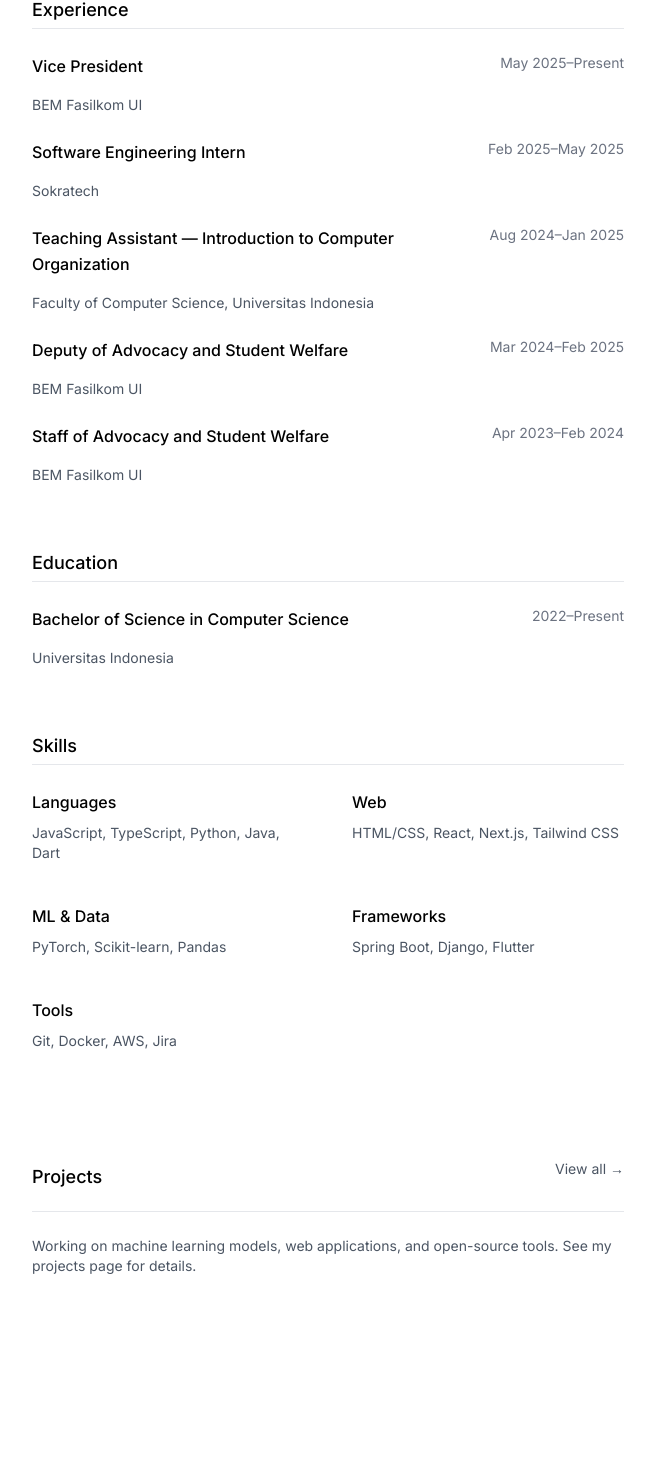
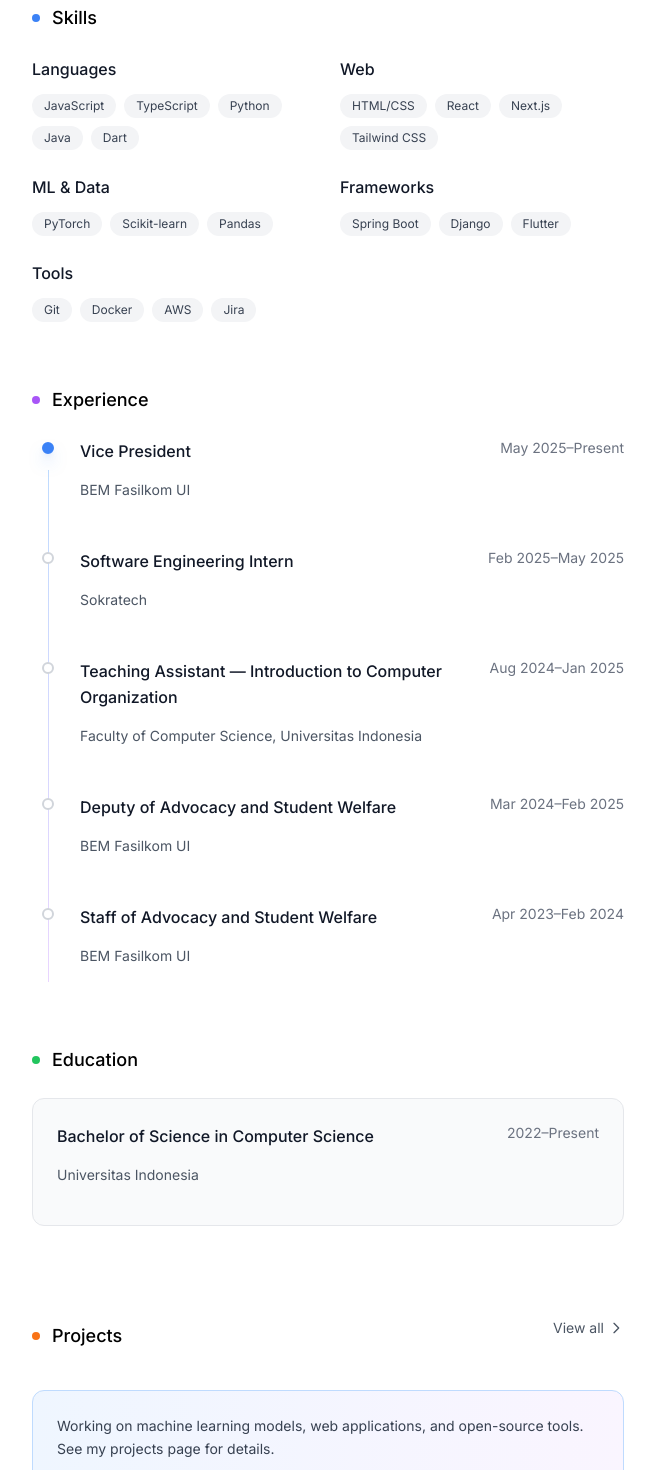
Before and after one commit to wahyuhiddayat/wahyuht, a Next.js app: page / in a window 1280 px wide. Shown: the part 396-1866 px from the top of the page, without its empty margins (312-967 px from the left). Built offline with nearby package versions, Linux system fonts and the light colour scheme.

Commit message:
enhance the UI

```diff
--- a/src/app/page.tsx
+++ b/src/app/page.tsx
@@ -4,133 +4,223 @@ export default function Home() {
   return (
     <div className="max-w-2xl mx-auto px-6 pt-32 pb-16">
       {/* Header */}
-      <header className="mb-16">
-        <h1 className="text-2xl font-bold mb-1">Wahyu Hidayat</h1>
-        <p className="text-gray-600 dark:text-gray-300 mb-5">
+      <header className="mb-16 relative">
+        <div className="absolute -left-6 top-0 w-1 h-24 bg-gradient-to-b from-blue-500 to-purple-600 rounded-full opacity-80"></div>
+
+        <div className="pl-6">
+          <h1 className="text-2xl font-bold mb-1 bg-gradient-to-r from-gray-900 to-gray-600 dark:from-white dark:to-gray-300 bg-clip-text text-transparent">
+            Wahyu Hidayat
+          </h1>
+          <p className="text-gray-600 dark:text-gray-300 mb-5 leading-relaxed">
             Computer Science student at Universitas Indonesia, passionate about AI, ML, and software engineering.
           </p>
-        <p className="text-sm text-gray-600 dark:text-gray-300">
+          <p className="text-sm text-gray-600 dark:text-gray-300 leading-relaxed">
             My journey started with web development and grew into a deeper interest in data, machine learning, and deep learning.
             I enjoy building intelligent systems and exploring new tools — often while working from cozy coffee shops.
           </p>
+        </div>
       </header>
+
+      {/* Skills */}
+      <section className="mb-16">
+        <h2 className="text-lg font-medium mb-6 flex items-center">
+          <span className="w-2 h-2 bg-blue-500 rounded-full mr-3"></span>
+          Skills
+        </h2>
+
+        <div className="grid grid-cols-1 sm:grid-cols-2 gap-6">
+          <div className="group">
+            <p className="font-medium mb-3 text-gray-900 dark:text-white">Languages</p>
+            <div className="flex flex-wrap gap-2">
+              {['JavaScript', 'TypeScript', 'Python', 'Java', 'Dart'].map((skill) => (
+                <span key={skill} className="px-3 py-1 text-xs bg-gray-100 dark:bg-gray-800 text-gray-700 dark:text-gray-300 rounded-full hover:bg-blue-50 dark:hover:bg-blue-900/20 transition-colors">
+                  {skill}
+                </span>
+              ))}
+            </div>
+          </div>
+
+          <div className="group">
+            <p className="font-medium mb-3 text-gray-900 dark:text-white">Web</p>
+            <div className="flex flex-wrap gap-2">
+              {['HTML/CSS', 'React', 'Next.js', 'Tailwind CSS'].map((skill) => (
+                <span key={skill} className="px-3 py-1 text-xs bg-gray-100 dark:bg-gray-800 text-gray-700 dark:text-gray-300 rounded-full hover:bg-blue-50 dark:hover:bg-blue-900/20 transition-colors">
+                  {skill}
+                </span>
+              ))}
+            </div>
+          </div>
+
+          <div className="group">
+            <p className="font-medium mb-3 text-gray-900 dark:text-white">ML & Data</p>
+            <div className="flex flex-wrap gap-2">
+              {['PyTorch', 'Scikit-learn', 'Pandas'].map((skill) => (
+                <span key={skill} className="px-3 py-1 text-xs bg-gray-100 dark:bg-gray-800 text-gray-700 dark:text-gray-300 rounded-full hover:bg-blue-50 dark:hover:bg-blue-900/20 transition-colors">
+                  {skill}
+                </span>
+              ))}
+            </div>
+          </div>
+
+          <div className="group">
+            <p className="font-medium mb-3 text-gray-900 dark:text-white">Frameworks</p>
+            <div className="flex flex-wrap gap-2">
+              {['Spring Boot', 'Django', 'Flutter'].map((skill) => (
+                <span key={skill} className="px-3 py-1 text-xs bg-gray-100 dark:bg-gray-800 text-gray-700 dark:text-gray-300 rounded-full hover:bg-blue-50 dark:hover:bg-blue-900/20 transition-colors">
+                  {skill}
+                </span>
+              ))}
+            </div>
+          </div>
+
+          <div className="group sm:col-span-2">
+            <p className="font-medium mb-3 text-gray-900 dark:text-white">Tools</p>
+            <div className="flex flex-wrap gap-2">
+              {['Git', 'Docker', 'AWS', 'Jira'].map((skill) => (
+                <span key={skill} className="px-3 py-1 text-xs bg-gray-100 dark:bg-gray-800 text-gray-700 dark:text-gray-300 rounded-full hover:bg-blue-50 dark:hover:bg-blue-900/20 transition-colors">
+                  {skill}
+                </span>
+              ))}
+            </div>
+          </div>
+        </div>
+      </section>
 
       {/* Experience */}
       <section className="mb-16">
-        <h2 className="text-lg font-medium mb-6 pb-1 border-b border-gray-200 dark:border-gray-800">Experience</h2>
+        <h2 className="text-lg font-medium mb-6 flex items-center">
+          <span className="w-2 h-2 bg-purple-500 rounded-full mr-3"></span>
+          Experience
+        </h2>
 
-        <div className="space-y-6">
-          <div>
-            <div className="flex justify-between">
-              <div className="pr-4 w-3/4">
-                <p className="font-medium">Vice President</p>
+        <div className="relative">
+          {/* Timeline line */}
+          <div className="absolute left-4 top-8 bottom-0 w-px bg-gradient-to-b from-blue-200 to-purple-200 dark:from-blue-800 dark:to-purple-800"></div>
+
+          <div className="space-y-8">
+            {[
+              {
+                position: "Vice President",
+                company: "BEM Fasilkom UI",
+                period: "May 2025–Present",
+                current: true
+              },
+              {
+                position: "Software Engineering Intern",
+                company: "Sokratech",
+                period: "Feb 2025–May 2025"
+              },
+              {
+                position: "Teaching Assistant — Introduction to Computer Organization",
+                company: "Faculty of Computer Science, Universitas Indonesia",
+                period: "Aug 2024–Jan 2025"
+              },
+              {
+                position: "Deputy of Advocacy and Student Welfare",
+                company: "BEM Fasilkom UI",
+                period: "Mar 2024–Feb 2025"
+              },
+              {
+                position: "Staff of Advocacy and Student Welfare",
+                company: "BEM Fasilkom UI",
+                period: "Apr 2023–Feb 2024"
+              }
+            ].map((exp, index) => (
+              <div key={index} className="relative pl-12">
+                {/* Timeline dot */}
+                <div className={`absolute left-2.5 top-1 w-3 h-3 rounded-full border-2 ${
+                  exp.current
+                    ? 'bg-blue-500 border-blue-500 shadow-lg shadow-blue-500/50'
+                    : 'bg-white dark:bg-gray-900 border-gray-300 dark:border-gray-600'
+                }`}></div>
+
+                <div className="group">
+                  <div className="flex flex-col sm:flex-row sm:justify-between sm:items-start gap-1">
+                    <div className="flex-1">
+                      <p className="font-medium text-gray-900 dark:text-white group-hover:text-blue-600 dark:group-hover:text-blue-400 transition-colors">
+                        {exp.position}
+                      </p>
+                      <p className="text-sm text-gray-600 dark:text-gray-300">{exp.company}</p>
                     </div>
-              <p className="text-sm text-gray-500 text-right shrink-0">May 2025–Present</p>
+                    <p className="text-sm text-gray-500 sm:text-right shrink-0">{exp.period}</p>
                   </div>
-            <p className="text-sm text-gray-600 dark:text-gray-300">BEM Fasilkom UI</p>
                 </div>
-
-          <div>
-            <div className="flex justify-between">
-              <div className="pr-4 w-3/4">
-                <p className="font-medium">Software Engineering Intern</p>
               </div>
-              <p className="text-sm text-gray-500 text-right shrink-0">Feb 2025–May 2025</p>
-            </div>
-            <p className="text-sm text-gray-600 dark:text-gray-300">Sokratech</p>
-          </div>
-
-          <div>
-            <div className="flex justify-between">
-              <div className="pr-4 w-3/4">
-                <p className="font-medium">Teaching Assistant — Introduction to Computer Organization</p>
-              </div>
-              <p className="text-sm text-gray-500 text-right shrink-0">Aug 2024–Jan 2025</p>
-            </div>
-            <p className="text-sm text-gray-600 dark:text-gray-300">Faculty of Computer Science, Universitas Indonesia</p>
-          </div>
-
-         <div>
-            <div className="flex justify-between">
-              <div className="pr-4 w-3/4">
-                <p className="font-medium">Deputy of Advocacy and Student Welfare</p>
-              </div>
-              <p className="text-sm text-gray-500 text-right shrink-0">Mar 2024–Feb 2025</p>
-            </div>
-            <p className="text-sm text-gray-600 dark:text-gray-300">BEM Fasilkom UI</p>
-          </div>
-
-          <div>
-            <div className="flex justify-between">
-              <div className="pr-4 w-3/4">
-                <p className="font-medium">Staff of Advocacy and Student Welfare</p>
-              </div>
-              <p className="text-sm text-gray-500 text-right shrink-0">Apr 2023–Feb 2024</p>
-            </div>
-            <p className="text-sm text-gray-600 dark:text-gray-300">BEM Fasilkom UI</p>
+            ))}
           </div>
         </div>
       </section>
 
       {/* Education */}
       <section className="mb-16">
-        <h2 className="text-lg font-medium mb-6 pb-1 border-b border-gray-200 dark:border-gray-800">Education</h2>
+        <h2 className="text-lg font-medium mb-6 flex items-center">
+          <span className="w-2 h-2 bg-green-500 rounded-full mr-3"></span>
+          Education
+        </h2>
 
+        <div className="bg-gray-50 dark:bg-gray-900/50 rounded-xl p-6 border border-gray-200 dark:border-gray-800">
+          <div className="flex flex-col sm:flex-row sm:justify-between sm:items-start gap-1">
             <div>
-          <div className="flex justify-between">
-            <div className="pr-4 w-3/4">
-              <p className="font-medium">Bachelor of Science in Computer Science</p>
-            </div>
-            <p className="text-sm text-gray-500 text-right shrink-0">2022–Present</p>
-          </div>
+              <p className="font-medium text-gray-900 dark:text-white">Bachelor of Science in Computer Science</p>
               <p className="text-sm text-gray-600 dark:text-gray-300">Universitas Indonesia</p>
             </div>
-      </section>
-
-      {/* Skills */}
-      <section className="mb-16">
-        <h2 className="text-lg font-medium mb-6 pb-1 border-b border-gray-200 dark:border-gray-800">Skills</h2>
-
-        <div className="grid grid-cols-2 gap-x-12 gap-y-6">
-          <div>
-            <p className="font-medium mb-2">Languages</p>
-            <p className="text-sm text-gray-600 dark:text-gray-300">JavaScript, TypeScript, Python, Java, Dart</p>
-          </div>
-
-          <div>
-            <p className="font-medium mb-2">Web</p>
-            <p className="text-sm text-gray-600 dark:text-gray-300">HTML/CSS, React, Next.js, Tailwind CSS</p>
-          </div>
-
-          <div>
-            <p className="font-medium mb-2">ML & Data</p>
-            <p className="text-sm text-gray-600 dark:text-gray-300">PyTorch, Scikit-learn, Pandas</p>
-          </div>
-
-          <div>
-            <p className="font-medium mb-2">Frameworks</p>
-            <p className="text-sm text-gray-600 dark:text-gray-300">Spring Boot, Django, Flutter</p>
-          </div>
-
-          <div>
-            <p className="font-medium mb-2">Tools</p>
-            <p className="text-sm text-gray-600 dark:text-gray-300">Git, Docker, AWS, Jira</p>
+            <p className="text-sm text-gray-500 sm:text-right shrink-0">2022–Present</p>
           </div>
         </div>
       </section>
 
       {/* Projects */}
       <section className="mb-16">
-        <div className="flex justify-between items-center mb-6 pb-1 border-b border-gray-200 dark:border-gray-800">
-          <h2 className="text-lg font-medium">Projects</h2>
-          <Link href="/projects" className="text-sm text-gray-600 hover:text-black dark:text-gray-400 dark:hover:text-white">
-            View all →
+        <div className="flex justify-between items-center mb-6">
+          <h2 className="text-lg font-medium flex items-center">
+            <span className="w-2 h-2 bg-orange-500 rounded-full mr-3"></span>
+            Projects
+          </h2>
+          <Link
+            href="/projects"
+            className="group flex items-center text-sm text-gray-600 hover:text-blue-600 dark:text-gray-400 dark:hover:text-blue-400 transition-colors"
+          >
+            View all
+            <svg className="w-4 h-4 ml-1 group-hover:translate-x-1 transition-transform" fill="none" stroke="currentColor" viewBox="0 0 24 24">
+              <path strokeLinecap="round" strokeLinejoin="round" strokeWidth={2} d="M9 5l7 7-7 7" />
+            </svg>
           </Link>
         </div>
-        <p className="text-sm text-gray-600 dark:text-gray-300">
+
+        <div className="bg-gradient-to-r from-blue-50 to-purple-50 dark:from-blue-950/30 dark:to-purple-950/30 rounded-xl p-6 border border-blue-200 dark:border-blue-800">
+          <p className="text-sm text-gray-700 dark:text-gray-300 leading-relaxed">
             Working on machine learning models, web applications, and
             open-source tools. See my projects page for details.
           </p>
+        </div>
+      </section>
+
+      {/* Quick Links */}
+      <section className="mb-16">
+        <h2 className="text-lg font-medium mb-6 flex items-center">
+          <span className="w-2 h-2 bg-red-500 rounded-full mr-3"></span>
+          Connect
+        </h2>
+
+        <div className="grid grid-cols-2 sm:grid-cols-4 gap-4">
+          {[
+            { name: 'GitHub', href: '#', icon: '🐙' },
+            { name: 'LinkedIn', href: '#', icon: '💼' },
+            { name: 'Email', href: '#', icon: '📧' },
+            { name: 'Resume', href: '#', icon: '📄' }
+          ].map((link) => (
+            <Link
+              key={link.name}
+              href={link.href}
+              className="group flex flex-col items-center p-4 bg-white dark:bg-gray-900 rounded-xl border border-gray-200 dark:border-gray-800 hover:border-blue-300 dark:hover:border-blue-600 hover:shadow-sm transition-all"
+            >
+              <span className="text-2xl mb-2 group-hover:scale-110 transition-transform">{link.icon}</span>
+              <span className="text-sm font-medium text-gray-700 dark:text-gray-300 group-hover:text-blue-600 dark:group-hover:text-blue-400">
+                {link.name}
+              </span>
+            </Link>
+          ))}
+        </div>
       </section>
     </div>
   );
```
Lines whose indentation alone changed are shown as unchanged.
